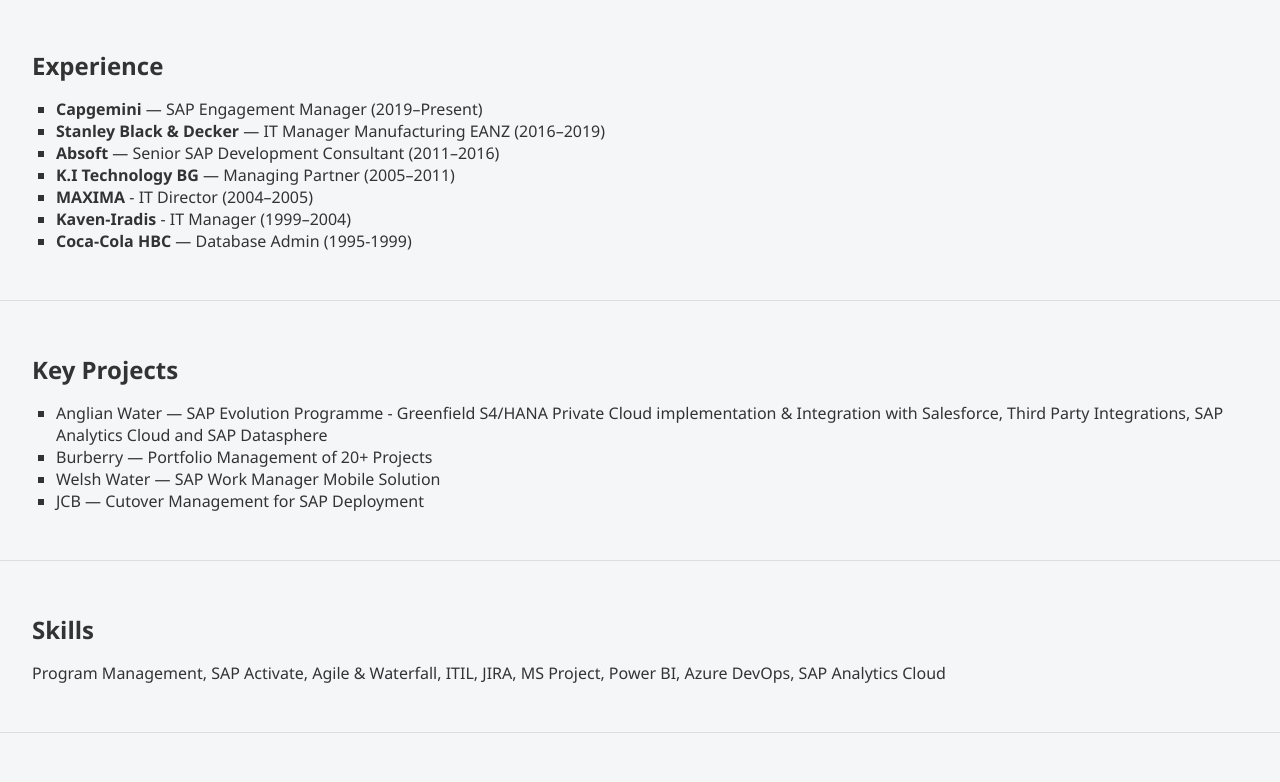
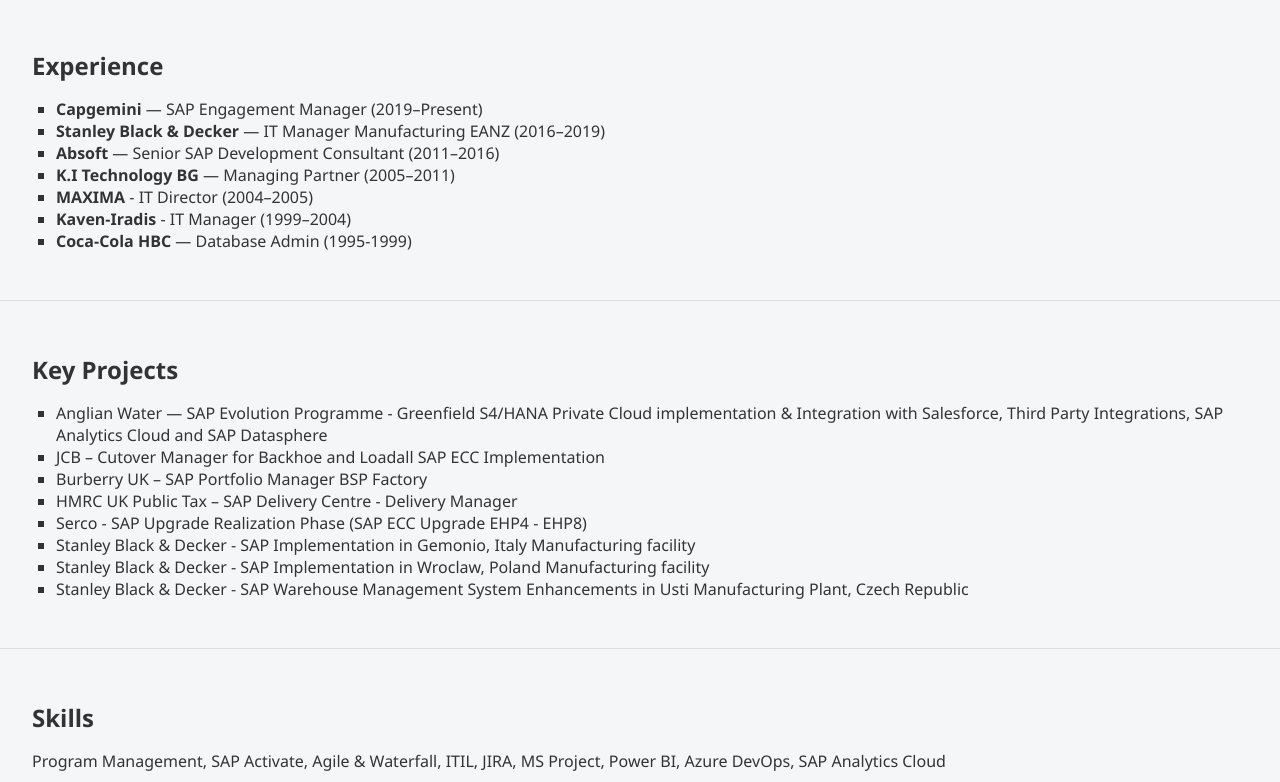
Before and after one commit to skolev70/stefan-kolev-web, a plain HTML site: page index.html in a window 1280 px wide. Shown: the part 418-1200 px from the top of the page. Drawn offline with Linux system fonts and the light colour scheme.

Commit message:
Update index.html

```diff
--- a/index.html
+++ b/index.html
@@ -47,9 +47,13 @@
     <h2>Key Projects</h2>
     <ul>
       <li>Anglian Water — SAP Evolution Programme - Greenfield S4/HANA Private Cloud implementation & Integration with Salesforce, Third Party Integrations, SAP Analytics Cloud and SAP Datasphere</li>
-      <li>Burberry — Portfolio Management of 20+ Projects</li>
-      <li>Welsh Water — SAP Work Manager Mobile Solution</li>
-      <li>JCB — Cutover Management for SAP Deployment</li>
+      <li>JCB – Cutover Manager for Backhoe and Loadall SAP ECC Implementation</li>
+      <li>Burberry UK – SAP Portfolio Manager BSP Factory</li>
+      <li>HMRC UK Public Tax – SAP Delivery Centre - Delivery Manager</li>
+      <li>Serco - SAP Upgrade Realization Phase (SAP ECC Upgrade EHP4 - EHP8)</li>
+      <li>Stanley Black & Decker - SAP Implementation in Gemonio, Italy Manufacturing facility</li>
+      <li>Stanley Black & Decker - SAP Implementation in Wroclaw, Poland Manufacturing facility</li>
+      <li>Stanley Black & Decker - SAP Warehouse Management System Enhancements in Usti Manufacturing Plant, Czech Republic</li>
     </ul>
   </section>
 
```
